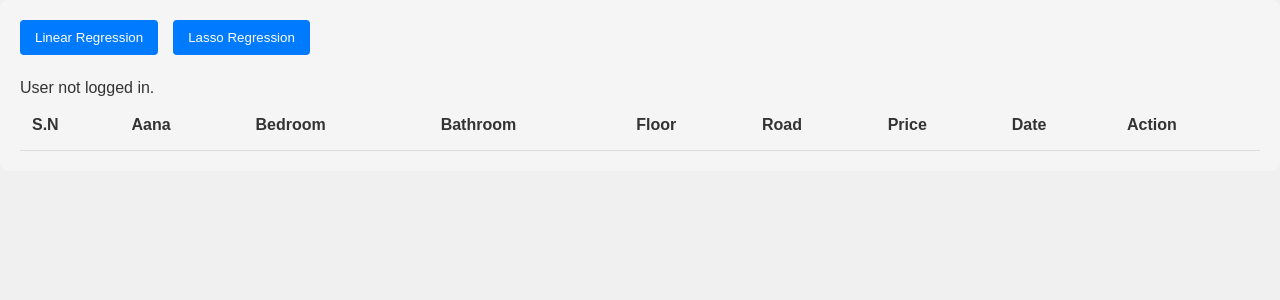
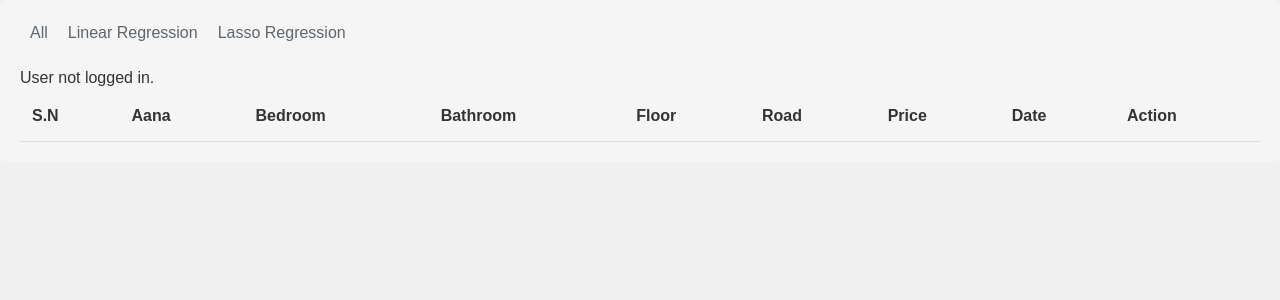
Before and after one commit to RonexCM/3rdProject, a PHP site: page /my_prediction.php in a window 1280 px wide. Shown: the part 137-437 px from the top of the page. Run offline with PHP 8.4, Linux system fonts and the light colour scheme; lists and menus that the app fills with data are empty.

Commit message:
fixed filter

```diff
--- a/client/my_prediction.php
+++ b/client/my_prediction.php
@@ -1,4 +1,6 @@
-
+<?php
+session_start();
+?>
 
 <!DOCTYPE html>
 <html lang="en">
@@ -11,6 +13,31 @@
     <!-- <link rel="stylesheet" href="../Admin/datamanage.css"> -->
     <link rel="stylesheet" href="style.css">
 </head>
+<style>
+    .actions a {
+        padding: 5px 10px;
+        margin:none;
+        color: black;
+        text-decoration: none;
+        font-size: 16px;
+        transition: color 0.3s ease;
+        color: #5e656b;
+
+}
+
+.actions a:hover {
+    color: black;
+
+}
+
+.actions a.active {
+    color: #28a745; /* Highlight active link in green */
+    text-decoration: none; /* Remove underline from active link */
+    font-weight: bold;
+    border-bottom:3px solid;
+}
+
+</style>
 <body>
 
 <header>
@@ -34,22 +61,27 @@
     <div class="content">
 
         <div class="data-management">
-            <div class="flex" style="display:flex; gap:10px;">
-            <form method="POST" action="">
-                <div class="flex" style="display:flex; gap:15px">
+        <div class="flex" style="display:flex;">
+            <?php
+            // Check if a model type is selected
+            $model_type = isset($_GET['model_type']) ? $_GET['model_type'] : 'all'; // Default to 'all'
 
-                    <div class="actions">
-                        <button type="submit" name="model_type" value="linear">Linear Regression</button>
-                    </div>
-                    <div class="actions">
-                        <button type="submit" name="model_type" value="lasso">Lasso Regression</button>
-                    </div>
+            // Function to add active class
+            function isActive($type, $model_type) {
+                return $type === $model_type ? 'active' : '';
+            }
+            ?>
+            <div class="actions">
+                <a href="?model_type=" class="<?= isActive('', $model_type) ?>">All</a>
+            </div>
+            <div class="actions">
+                <a href="?model_type=linear" class="<?= isActive('linear', $model_type) ?>">Linear Regression</a>
+            </div>
+            <div class="actions">
+                <a href="?model_type=lasso" class="<?= isActive('lasso', $model_type) ?>">Lasso Regression</a>
+            </div>
+</div>
 
-
-                </div>
-            </form>
-
-            </div>
 
             <div class="data-table">
                 <table id="data-table">
@@ -73,7 +105,6 @@
                         ini_set('display_startup_errors', 1);
                         error_reporting(E_ALL);
                         include("connection.php");
-                        session_start();
 
                         // Ensure that the user session is valid
                         if (!isset($_SESSION['userid'])) {
@@ -85,7 +116,7 @@
                         $user_id = $_SESSION['userid'];
 
                         // Fetch the model_type from the form POST request
-                        $model_type = isset($_POST['model_type']) ? $_POST['model_type'] : '';
+                        $model_type = isset($_GET['model_type']) ? $_GET['model_type'] : '';
 
                         // Prepare SQL query based on model type and user ID
                         $sql = "SELECT * FROM predictions WHERE user_id = '" . mysqli_real_escape_string($conn, $user_id) . "'";
@@ -109,7 +140,7 @@
                                         <td>{$row['price']} Crores</td>
                                         <td>{$row['date']}</td>
                                         <td>
-                                            <button class='delete-button' data-id='{$row['id']}'>Delete</button>
+                                            <button class='delete-button' data-id='{$row['user_id']}'>Delete</button>
                                         </td>
                                     </tr>";
                                 $sn++;
```
